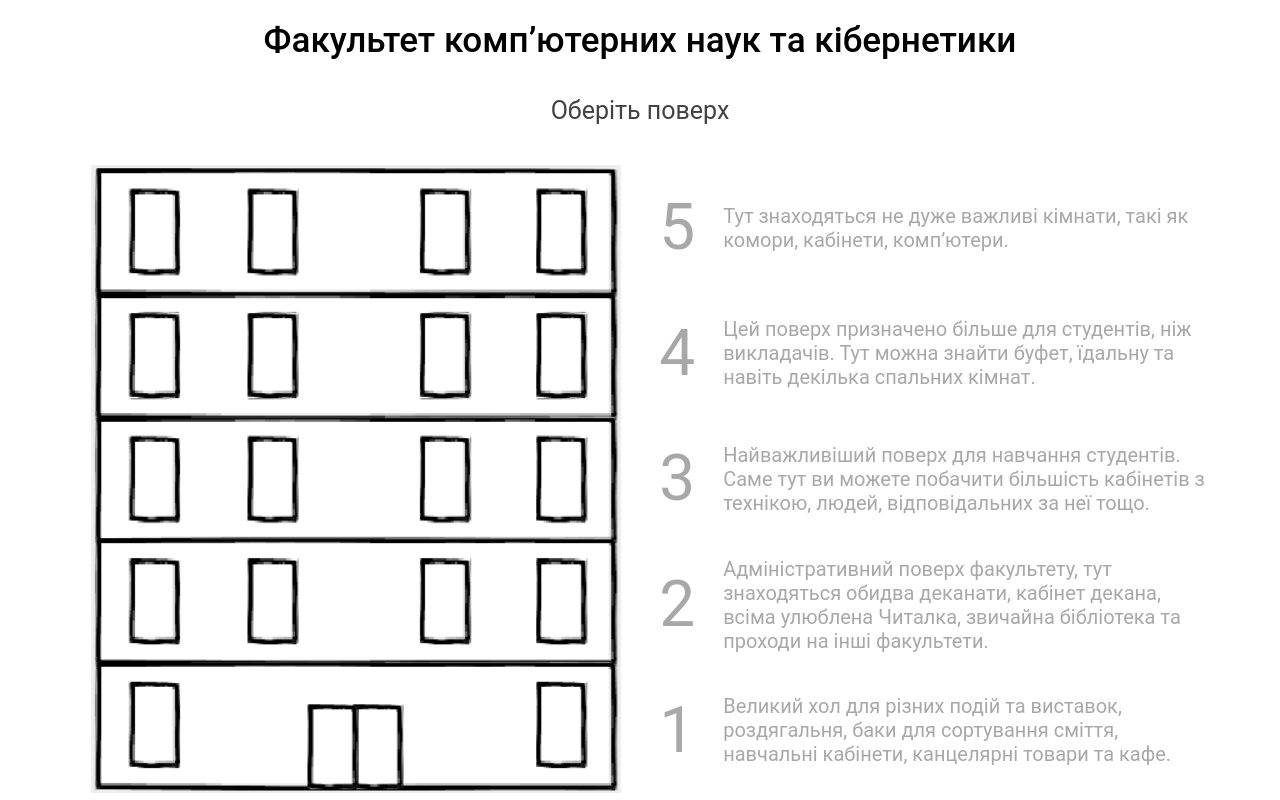
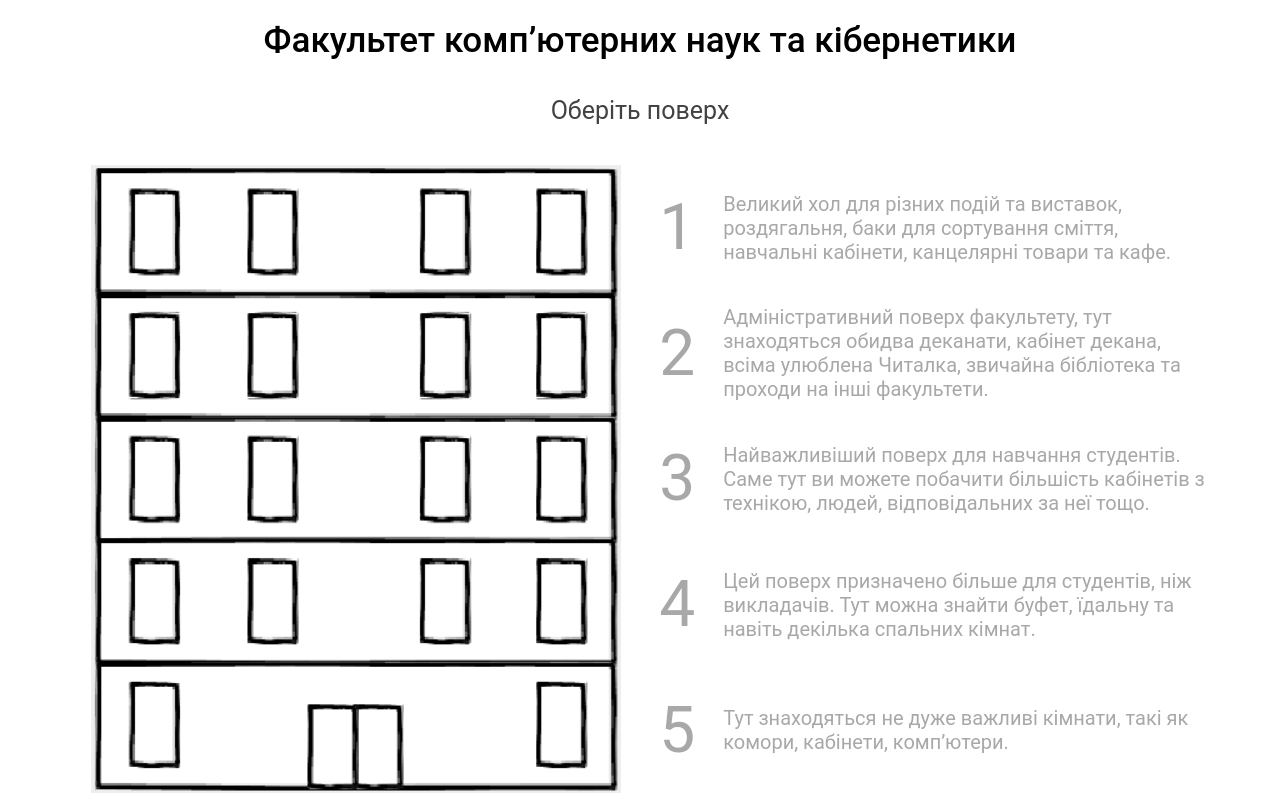
Before and after one commit to actpohabtNS/interactive-map, a React (Create React App) app: page / in a window 1280 px wide. Built offline with nearby package versions, Linux system fonts and the light colour scheme.

Commit message:
[ REFACTORED ] data-driven page generation

```diff
--- a/src/pages/BuildingPage.js
+++ b/src/pages/BuildingPage.js
@@ -2,6 +2,8 @@
 import Header from '../components/Header'
 import Map from '../components/Map'
 import FloorItem from '../components/FloorItem'
+
+const floorsData = require('../data/floors.json')
 
 const BuildingPage = () => {
   return (
@@ -15,30 +17,7 @@
       <div className="sf-block">
         <Map className="sf-map"/>
         <div className="sf-floors-list">
-          <FloorItem
-            floorNum={5}
-            floorText="Тут знаходяться не дуже важливі кімнати, такі як комори, кабінети, комп’ютери."
-          />
-
-          <FloorItem
-            floorNum={4}
-            floorText="Цей поверх призначено більше для студентів, ніж викладачів. Тут можна знайти буфет, їдальну та навіть декілька спальних кімнат."
-          />
-
-          <FloorItem
-            floorNum={3}
-            floorText="Найважливіший поверх для навчання студентів. Саме тут ви можете побачити більшість кабінетів з технікою, людей, відповідальних за неї тощо."
-          />
-
-          <FloorItem
-            floorNum={2}
-            floorText="Адміністративний поверх факультету, тут знаходяться обидва деканати, кабінет декана, всіма улюблена Читалка, звичайна бібліотека та проходи на інші факультети."
-          />
-
-          <FloorItem
-            floorNum={1}
-            floorText="Великий хол для різних подій та виставок, роздягальня, баки для сортування сміття, навчальні кабінети, канцелярні товари та кафе."
-          />
+          { floorsData.map(floor => <FloorItem floorNum={ floor.num } floorText={ floor.description } />) }
         </div>
       </div>
     </div>
```
